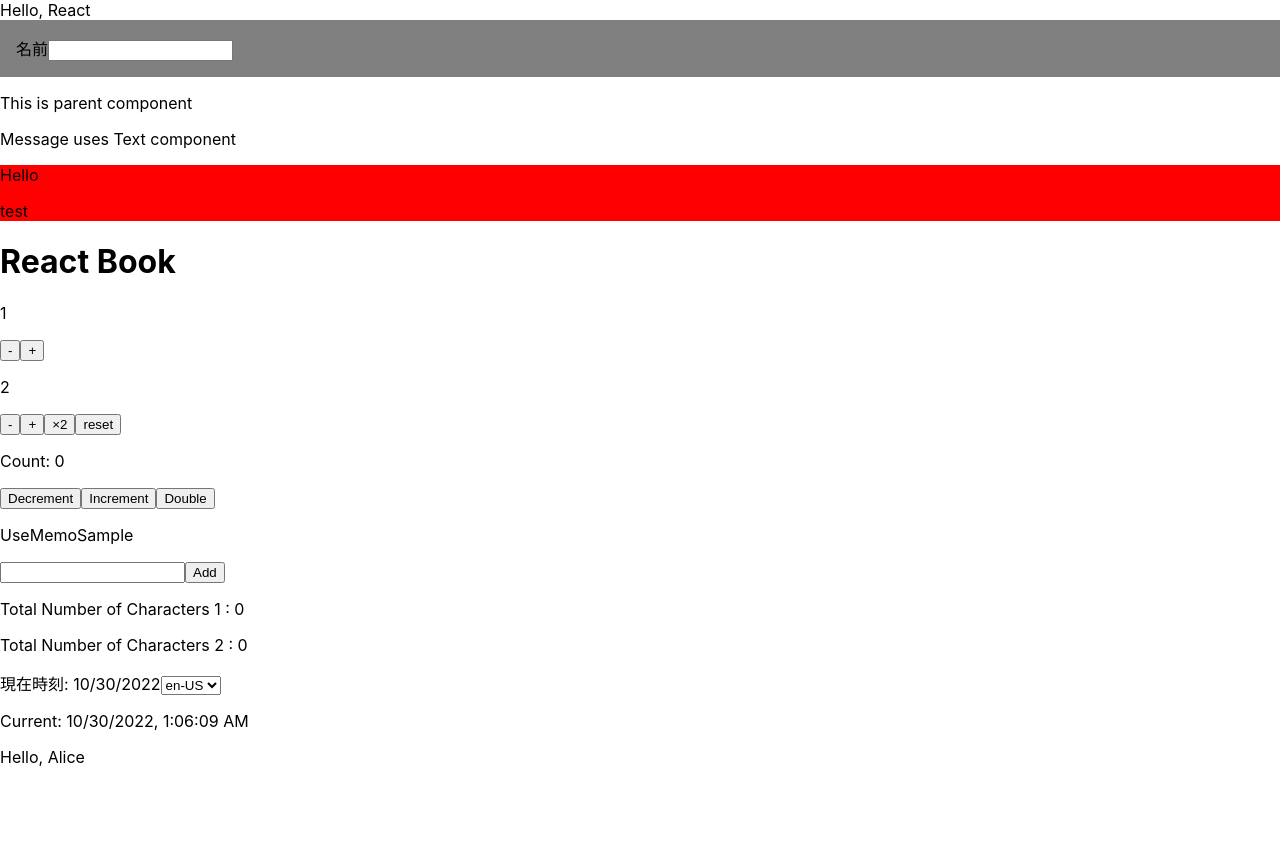
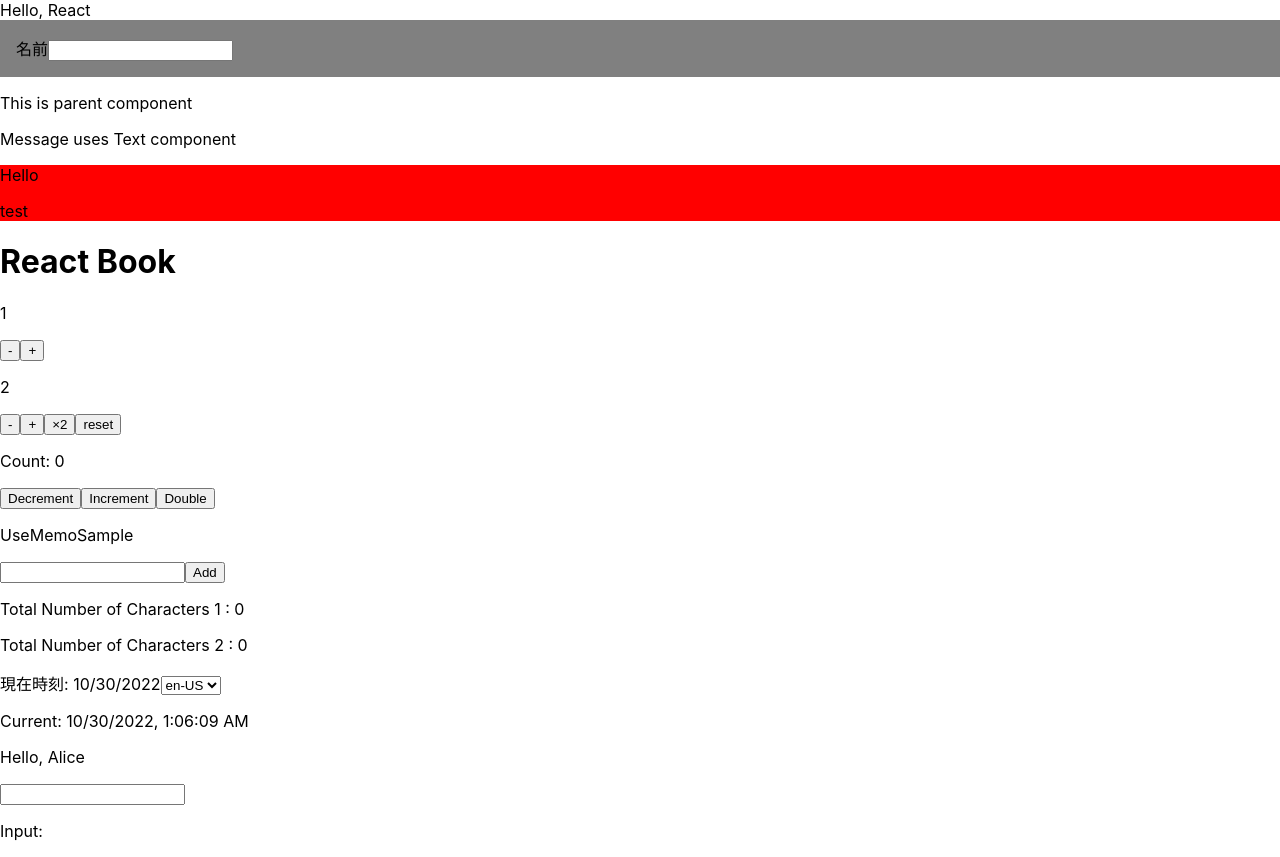
Before and after one commit to TatsukiSatoh/React-learn, a React (Create React App) app: page / in a window 1280 px wide. Before the commit the page ends 800 px from the top, so only its background shows below. Built offline with nearby package versions, Linux system fonts and the light colour scheme.

Commit message:
Learn custom hook

```diff
--- /dev/null
+++ b/src/components/CustomHook.tsx
@@ -0,0 +1,25 @@
+import React, {useState, useCallback,useDebugValue} from "react"
+
+// input向けにコールバックと現在の入力内容をまとめたフック
+const useInput = () => {
+    const [state, setState] = useState('')
+
+    const onChange = useCallback((e:React.ChangeEvent<HTMLInputElement>)=>{
+        setState(e.target.value)
+    }, [])
+
+    useDebugValue(`Input: ${state}`)
+
+    return [state, onChange] as const
+}
+
+export const Input = () => {
+    const [text, onChangeText] = useInput()
+
+    return (
+        <div>
+            <input type="text" value={text} onChange={onChangeText} />
+            <p>Input: {text}</p>
+        </div>
+    )
+}
--- a/src/index.tsx
+++ b/src/index.tsx
@@ -13,6 +13,7 @@
 import {UseMemoSample} from './components/UseMemo'
 import {Clock} from "./components/UseEffect"
 import {Parent} from "./components/UseContext"
+import {Input} from "./components/CustomHook"
 import reportWebVitals from './reportWebVitals';
 
 const root = ReactDOM.createRoot(
@@ -31,6 +32,7 @@
     <UseMemoSample />
     <Clock />
     <Parent />
+    <Input />
   </React.StrictMode>
 );
 
```
